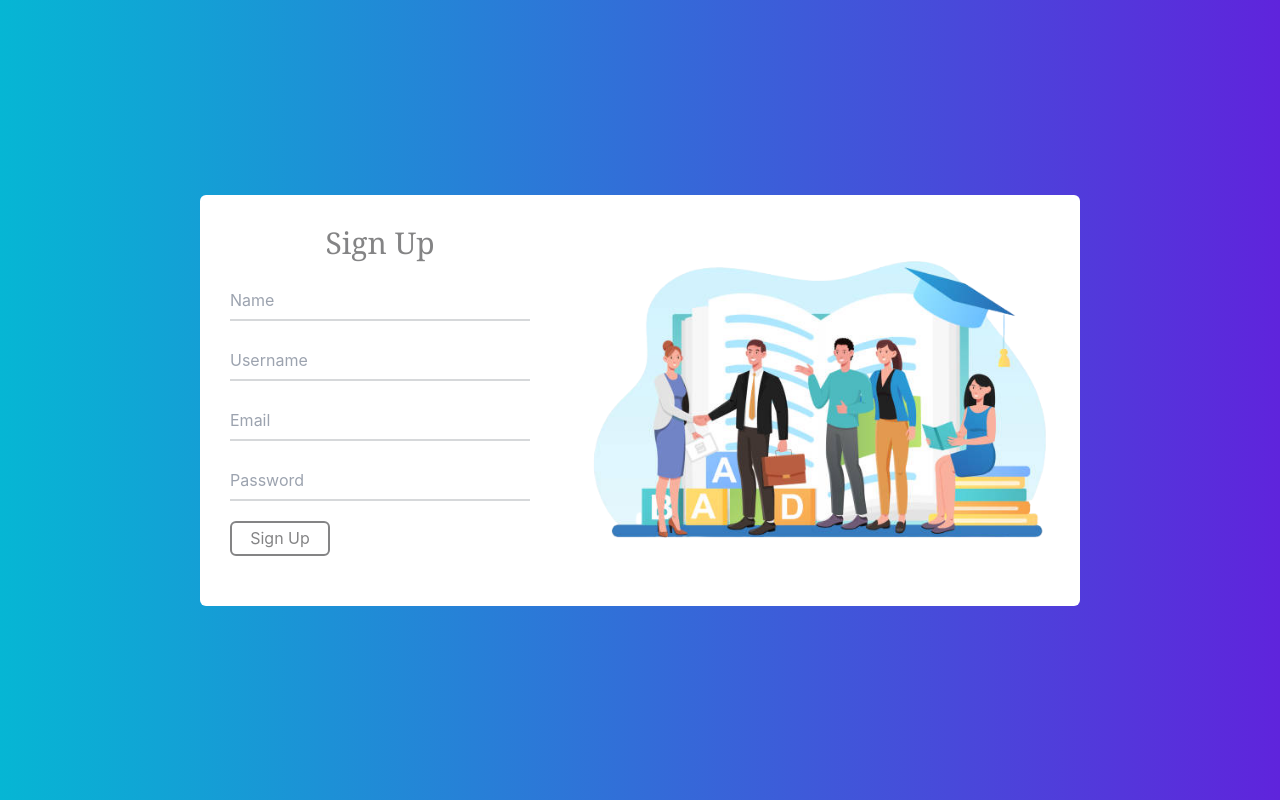
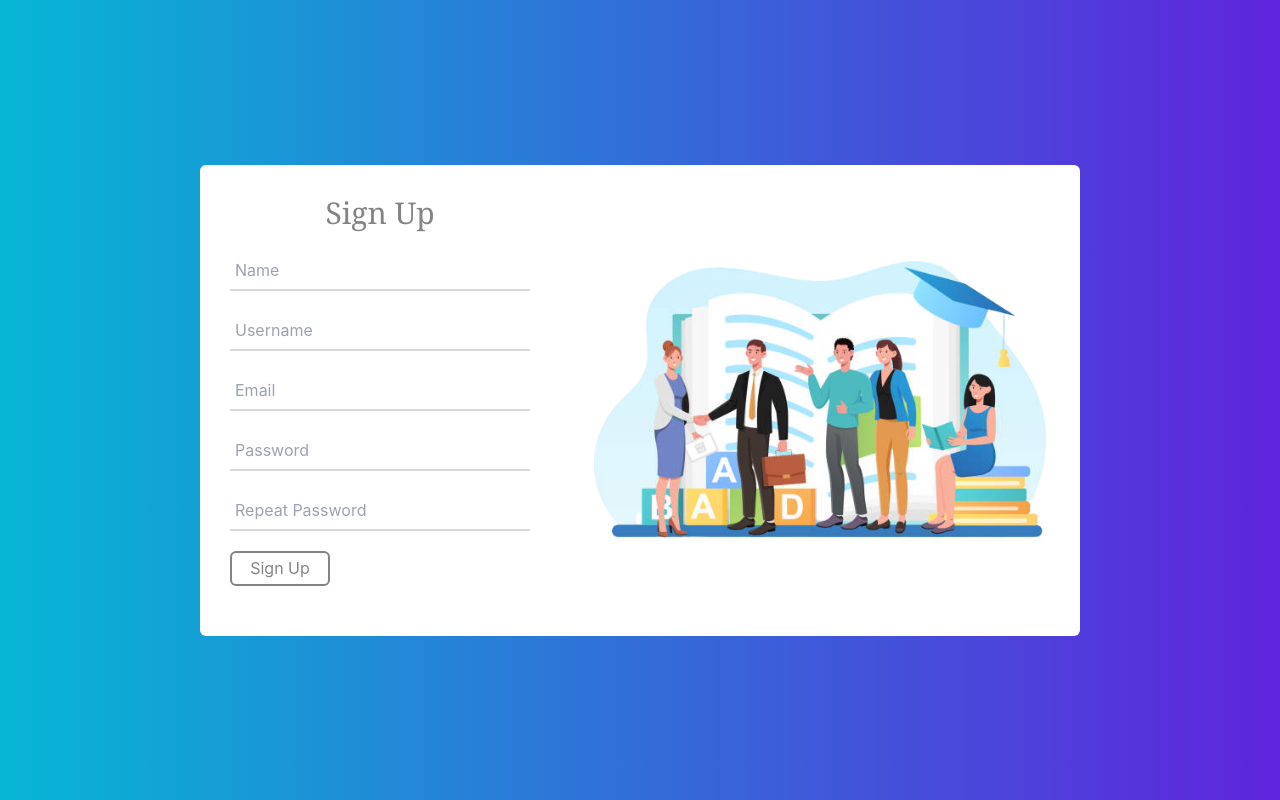
Before and after one commit to JLegacy-AI/j-quizzer, a React (Create React App) app: page / in a window 1280 px wide. Built offline with nearby package versions, Linux system fonts and the light colour scheme.

Commit message:
After Separating Input Fields

```diff
--- a/src/pages/SignUp.jsx
+++ b/src/pages/SignUp.jsx
@@ -1,6 +1,7 @@
 import React from 'react'
 import {useState, useEffect} from 'react'
-import axios from 'axios';
+import axios from 'axios'
+import TextField from './TextField';
 
 function SignUp() {
 
@@ -8,51 +9,66 @@ function SignUp() {
         name:"",
         username:"",
         email:"",
-        password:""
+        password:"",
+        againpassword:""
     });
 
-    useEffect( ()=>{
-        axios.get("http://localhost:3001/")
-        .then( response => {
-            if(response.status !==200)
-                console.log(response.status);
-            console.log(response.data);
-        } )
-        .catch( error => {
-            console.log(error);
-        })
+    const textField =[
+        {
+            type: 'text',
+            name: 'name',
+            placeholder: 'Name',
+        },
+        {
+            type: 'text',
+            name: 'username',
+            placeholder: 'Username',
+        },
+        {
+            type: 'email',
+            name: 'email',
+            placeholder: 'Email',
+        },
+        {
+            type: 'password',
+            name: 'password',
+            placeholder: 'Password',
+            red: false
+        },
+        {
+            type: 'password',
+            name: 'againpassword',
+            placeholder: 'Repeat Password',
+            red: false
+        },
+    ]
 
-        return () => {}
-    }, [])
-
-    const submitForm = async (e) => {
-        e.preventDefault()
-        console.log("Submit Button Click");
-        const data =  JSON.stringify(state)
-        const customConfig = {
-            headers: {
-            'Content-Type': 'application/json'
-            }
-        };
-        const result = await axios.post("http://localhost:3001/user", data, customConfig)
-        console.log(result.data);
+    const handleChange = (e) => {
+        const value = e.target.value
+        const keyValue = {}
+        keyValue[e.target.name] = value
+        setstate({...state, ...keyValue})
+        console.log(state);
     }
 
-    const changeHandler = (e) => {
-        const keyValuePair = {}
-        keyValuePair[e.target.name]=e.target.value;
-        setstate({...state, ...keyValuePair});
+    const handleSubmit = (e) => {
+        e.preventDefault()
+        if(state['password'] !== state['againpassword'] ){
+            setstate({...state, password: "", againpassword: ""})
+            console.log(e);
+        }
     }
 
     return (
         <div className='w-screen min-h-screen bg-gradient-to-r pl-[200px] pr-[200px] from-cyan-500 to-[#5F24DC] flex justify-center items-center'>
-            <form className='flex max-w-[1100px] rounded-md bg-white m-auto' onSubmit={ (e) => submitForm(e)}>
+            <form className='flex max-w-[1100px] rounded-md bg-white m-auto' onSubmit={(e) => handleSubmit(e)}>
                 <div className='m-[30px] flex flex-col'>
                     <h1 className='mb-[20px] font-serif text-3xl text-[#848485] flex justify-center items-center'>Sign Up</h1>
-                    <input className='mb-[20px] border-b-[2px] border-b-[#D6D8DA] hover:border-b-[#5F24DC] outline-none hover:placeholder:text-[#5F24DC] h-[40px] w-[300px] focus:cursor-text cursor-pointer transition-all' type="text" name="name" placeholder='Name' required onChange={changeHandler}/>
-                    <input className='mb-[20px] border-b-[2px] border-b-[#D6D8DA] hover:border-b-[#5F24DC] outline-none hover:placeholder:text-[#5F24DC] h-[40px] w-[300px] focus:cursor-text cursor-pointer transition-all' type="text" name="username" placeholder='Username' required onChange={changeHandler}/>
-                    <input className='mb-[20px] border-b-[2px] border-b-[#D6D8DA] hover:border-b-[#5F24DC] outline-none hover:placeholder:text-[#5F24DC] h-[40px] w-[300px] focus:cursor-text cursor-pointer transition-all' type="email" name="email" placeholder='Email' required onChange={changeHandler}/>
-                    <input className='mb-[20px] border-b-[2px] border-b-[#D6D8DA] hover:border-b-[#5F24DC] outline-none hover:placeholder:text-[#5F24DC] h-[40px] w-[300px] focus:cursor-text cursor-pointer transition-all' type="password" name="password" placeholder='Password' required onChange={changeHandler}/>
+                    {
+                        textField.map( (ele, ind) => {
+                            return <TextField key={ind} type={ele.type} value={state[ele.name]} name={ele.name} placeholder={ele.placeholder} handleChange={handleChange}/>
+                        })
+                    }
                     <input className='mb-[20px] hover:cursor-pointer outline-none border-2 text-[#848485] hover:text-white hover:font-semibold h-[35px] w-[100px] rounded-md border-[#848485] hover:border-[#5F24DC] hover:bg-[#5F24DC]  flex items-center justify-center transition-all' type="submit" value="Sign Up" name='submit'/>
                 </div>
                 <div className='hidden 1075:flex justify-center items-center'>
--- /dev/null
+++ b/src/pages/TextField.jsx
@@ -0,0 +1,28 @@
+import React from 'react'
+
+function TextField(props) {
+
+
+    const style = {
+        default: 'mb-[20px] p-[5px] outline-none h-[40px] w-[300px] focus:cursor-text cursor-pointer transition-all hover:border-b-[#5F24DC] hover:placeholder:text-[#5F24DC] border-b-[2px] border-b-[#D6D8DA]',
+        require: 'mb-[20px] p-[5px] outline-none h-[40px] w-[300px] focus:cursor-text cursor-pointer transition-all hover:border-b-[#5F24DC] hover:placeholder:text-[#5F24DC] placeholder:text-[#FF0000] border-b-[2px] border-b-[#FF0000]',
+    }
+
+    const handleClick = (e) => {
+        if(e.target.value === "" || e.target.value === undefined){
+            e.target.className = style.require
+            return
+        }
+        e.target.className = style.default
+    }
+
+  return (
+    <div>
+        <input className={style.default} value={props.value} type={props.text} name={props.name} placeholder={props.placeholder} onKeyUp={(e)=> handleClick(e)} onChange={(e) => props.handleChange(e)} required/>
+    </div>
+  )
+}
+
+
+
+export default TextField
--- a/tailwind.config.js
+++ b/tailwind.config.js
@@ -7,7 +7,7 @@ module.exports = {
     extend: {
       screens:{
         '1075':'1075px'
-      }
+      },
     },
   },
   plugins: [],
```
